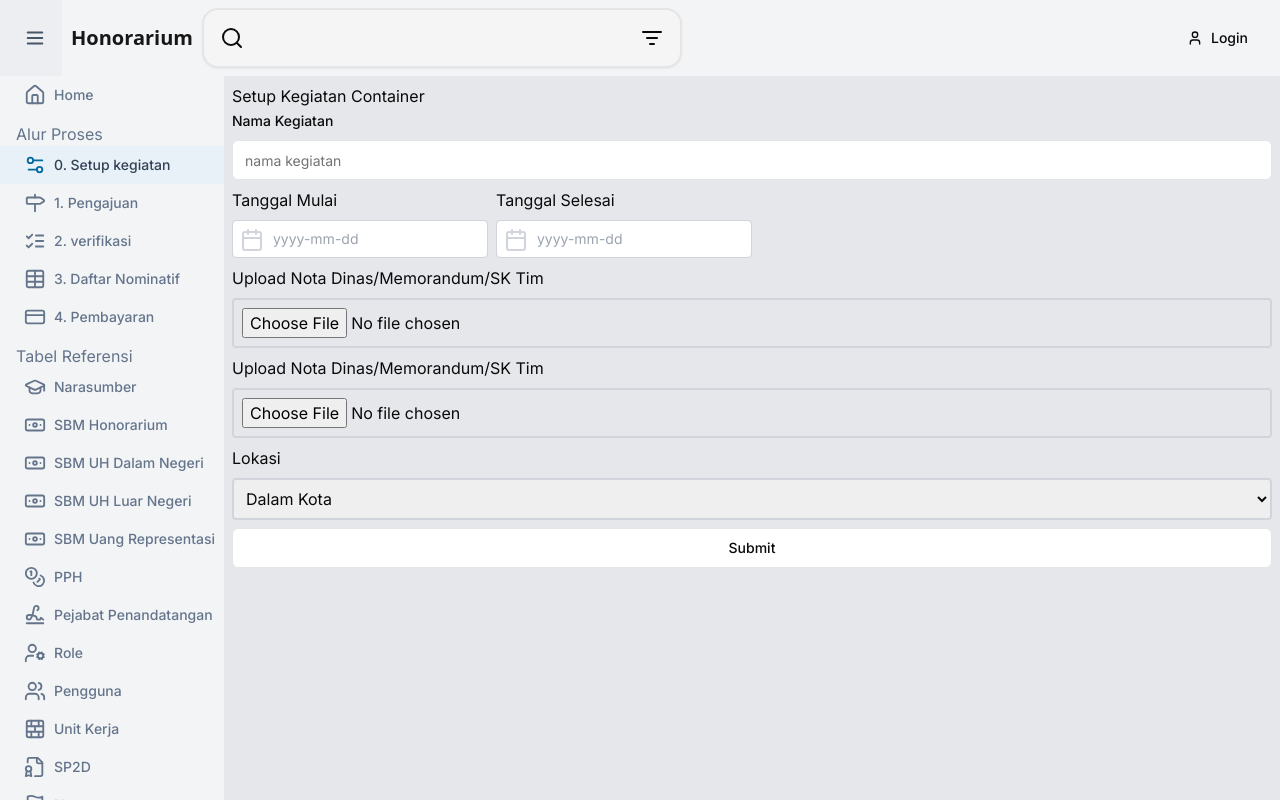
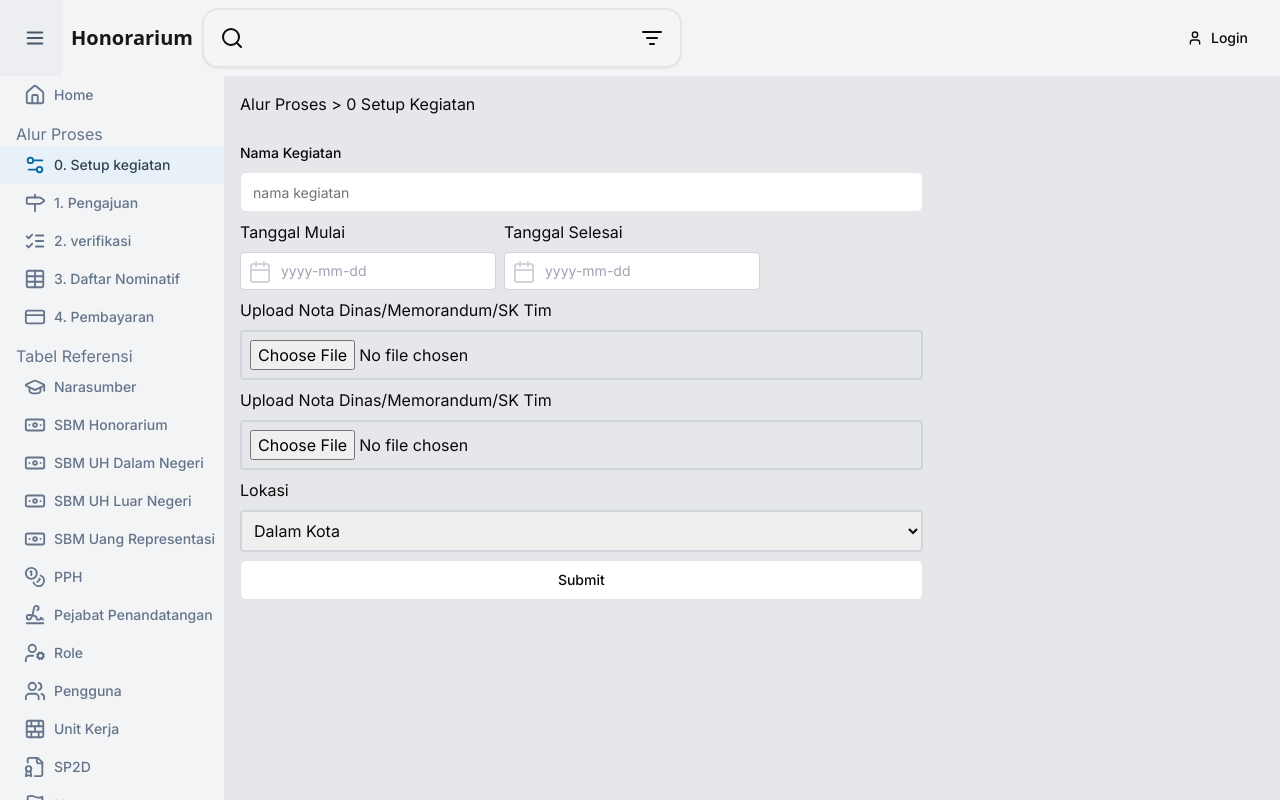
Before and after one commit to pirsani/panda-kemlu, a Next.js app: page /setup-kegiatan in a window 1280 px wide. Built offline with nearby package versions, Linux system fonts and the light colour scheme.

Commit message:
update form setup kegiatan

```diff
--- a/src/app/(route)/setup-kegiatan/_components/form-kegiatan.tsx
+++ b/src/app/(route)/setup-kegiatan/_components/form-kegiatan.tsx
@@ -60,7 +60,7 @@ export const FormKegiatan = ({ editId }: FormKegiatanProps) => {
     }
   };
 
-  const displayAllErrors = true;
+  const displayAllErrors = false;
   return (
     <Form {...form}>
       {/* Map errors to a div */}
--- a/src/app/(route)/setup-kegiatan/_components/setup-kegiatan-container.tsx
+++ b/src/app/(route)/setup-kegiatan/_components/setup-kegiatan-container.tsx
@@ -7,7 +7,7 @@ const SetupKegiatanContainer = () => {
   const editId = searchParams.get("edit");
   return (
     <div>
-      <h1>Setup Kegiatan Container</h1>
+      <h1 className="mb-6">Alur Proses &gt; 0 Setup Kegiatan </h1>
       <FormKegiatan editId={editId} />
     </div>
   );
--- a/src/app/(route)/setup-kegiatan/page.tsx
+++ b/src/app/(route)/setup-kegiatan/page.tsx
@@ -3,8 +3,10 @@ import SetupKegiatanContainer from "./_components/setup-kegiatan-container";
 
 const SetupKegiatanPage = () => {
   return (
-    <div className="p-2 h-full w-full bg-gray-200">
-      <SetupKegiatanContainer />
+    <div className="p-4 h-full w-full bg-gray-200">
+      <div className="flex flex-col w-full lg:w-2/3">
+        <SetupKegiatanContainer />
+      </div>
     </div>
   );
 };
```
